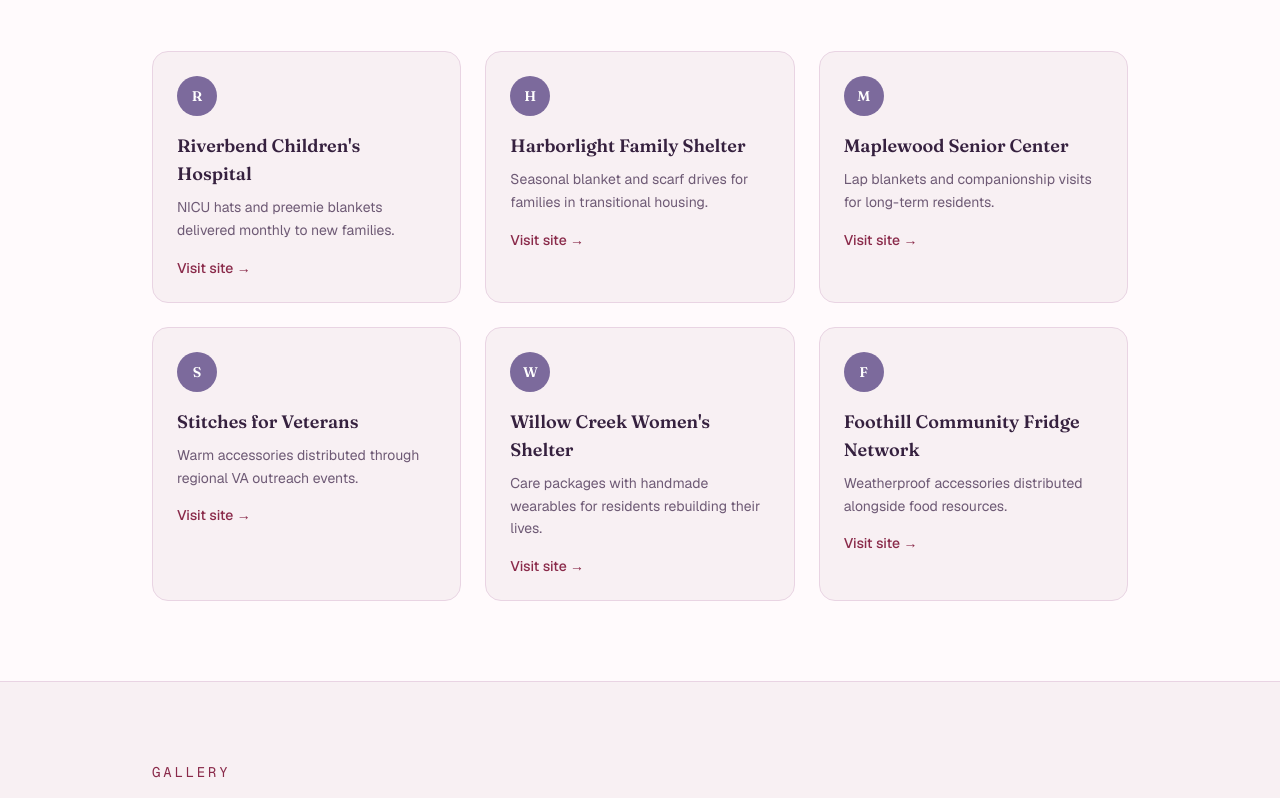
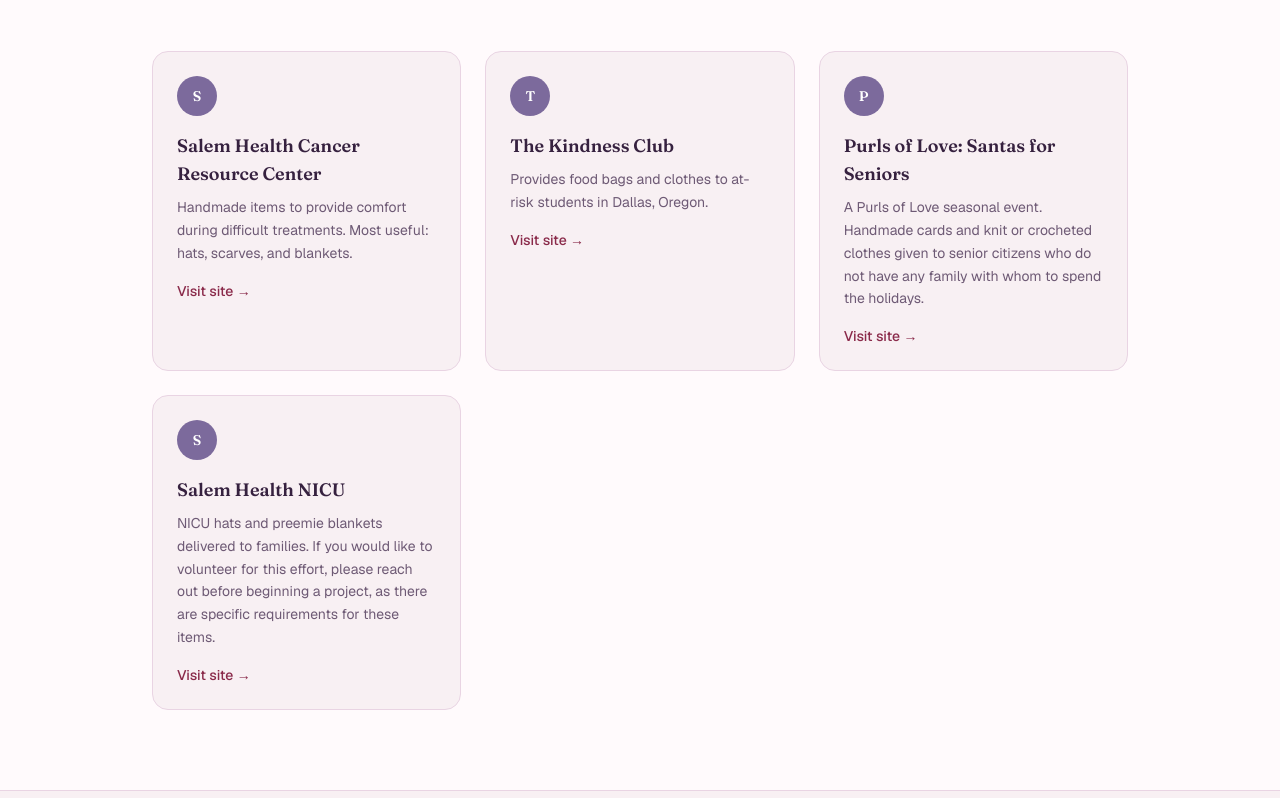
Before and after one commit to elsjeslothower/purls-of-love, a Next.js app: page /purls-of-love/ in a window 1280 px wide. Shown: the part 1002-1800 px from the top of the page. Built offline with nearby package versions, Linux system fonts and the light colour scheme.

Commit message:
New content

```diff
--- a/src/components/About.tsx
+++ b/src/components/About.tsx
@@ -11,8 +11,7 @@
   founderRole: "Knitter. Crocheter. Founder.",
   founderQuote:
     "“The goal of Purls of Love is to bring warmth and love to individuals in need of support.”",
-  // TODO: replace with a real photo (e.g. /about/founder.jpg) and update this path.
-  photo: "/about/founder.svg",
+  photo: "/about/founder.jpg",
   photoAlt: "Sara Keck, founder of Purls of Love",
 };
 
--- a/src/components/Contact.tsx
+++ b/src/components/Contact.tsx
@@ -4,7 +4,7 @@
 
 const contact = {
   eyebrow: "Contact",
-  heading: "Get in touch.",
+  heading: "Hooked? Get in touch.",
   tagline: "Questions about volunteering, donating yarn, or partnering with us? We'd love to hear from you.",
   email: "purlsoflovebysara@gmail.com",
   presetSubject: "You have a message from the website about {}",
--- a/src/components/Partners.tsx
+++ b/src/components/Partners.tsx
@@ -5,34 +5,24 @@
     "We partner with hospitals, shelters, and community groups to make sure every handmade piece reaches someone who needs it.",
   items: [
     {
-      name: "Riverbend Children's Hospital",
-      blurb: "NICU hats and preemie blankets delivered monthly to new families.",
-      href: "https://example.org",
+      name: "Salem Health Cancer Resource Center",
+      blurb: "Handmade items to provide comfort during difficult treatments. Most useful: hats, scarves, and blankets.",
+      href: "https://www.salemhealth.org/services/cancer",
     },
     {
-      name: "Harborlight Family Shelter",
-      blurb: "Seasonal blanket and scarf drives for families in transitional housing.",
-      href: "https://example.org",
+      name: "The Kindness Club",
+      blurb: "Provides food bags and clothes to at-risk students in Dallas, Oregon.",
+      href: "https://www.thekindnessclubdallasoregon.com/",
     },
     {
-      name: "Maplewood Senior Center",
-      blurb: "Lap blankets and companionship visits for long-term residents.",
-      href: "https://example.org",
+      name: "Purls of Love: Santas for Seniors",
+      blurb: "A Purls of Love seasonal event. Handmade cards and knit or crocheted clothes given to senior citizens who do not have any family with whom to spend the holidays.",
+      href: "https://elsjeslothower.github.io/purls-of-love/#contact",
     },
     {
-      name: "Stitches for Veterans",
-      blurb: "Warm accessories distributed through regional VA outreach events.",
-      href: "https://example.org",
-    },
-    {
-      name: "Willow Creek Women's Shelter",
-      blurb: "Care packages with handmade wearables for residents rebuilding their lives.",
-      href: "https://example.org",
-    },
-    {
-      name: "Foothill Community Fridge Network",
-      blurb: "Weatherproof accessories distributed alongside food resources.",
-      href: "https://example.org",
+      name: "Salem Health NICU",
+      blurb: "NICU hats and preemie blankets delivered to families. If you would like to volunteer for this effort, please reach out before beginning a project, as there are specific requirements for these items.",
+      href: "https://www.salemhealth.org/services/family-birth-center/neonatal-intensive-care-unit",
     },
   ],
 };
--- /dev/null
+++ b/src/components/PdfComingSoon.tsx
@@ -0,0 +1,36 @@
+import { basePath } from "@/lib/basePath";
+import { YarnIcon } from "@/components/icons";
+
+export default function PdfComingSoon() {
+  return (
+    <section className="flex flex-1 items-center justify-center px-6 py-24">
+      <div className="mx-auto flex max-w-xl flex-col items-center text-center">
+        <div className="animate-stitch-in flex h-40 w-40 items-center justify-center rounded-full border border-border bg-surface text-mauve">
+          <YarnIcon className="h-20 w-20" />
+        </div>
+        <p className="mt-6 font-mono text-sm uppercase tracking-[0.2em] text-berry">Still on the needles</p>
+        <h1 className="mt-4 font-display text-3xl font-semibold tracking-tight sm:text-4xl">
+          This PDF isn&apos;t ready yet.
+        </h1>
+        <p className="mt-4 max-w-md text-lg leading-relaxed text-foreground-muted">
+          We&apos;re still writing up this pattern. Check back soon, or reach out and we can send it your way once
+          it&apos;s ready.
+        </p>
+        <div className="mt-8 flex flex-wrap justify-center gap-4">
+          <a
+            href={`${basePath}/patterns/`}
+            className="rounded-full bg-mauve px-6 py-3 text-sm font-medium text-white transition-colors hover:bg-berry"
+          >
+            Back to patterns
+          </a>
+          <a
+            href={`${basePath}/#contact`}
+            className="rounded-full border border-border px-6 py-3 text-sm font-medium transition-colors hover:border-mauve hover:text-berry"
+          >
+            Contact us
+          </a>
+        </div>
+      </div>
+    </section>
+  );
+}
```
